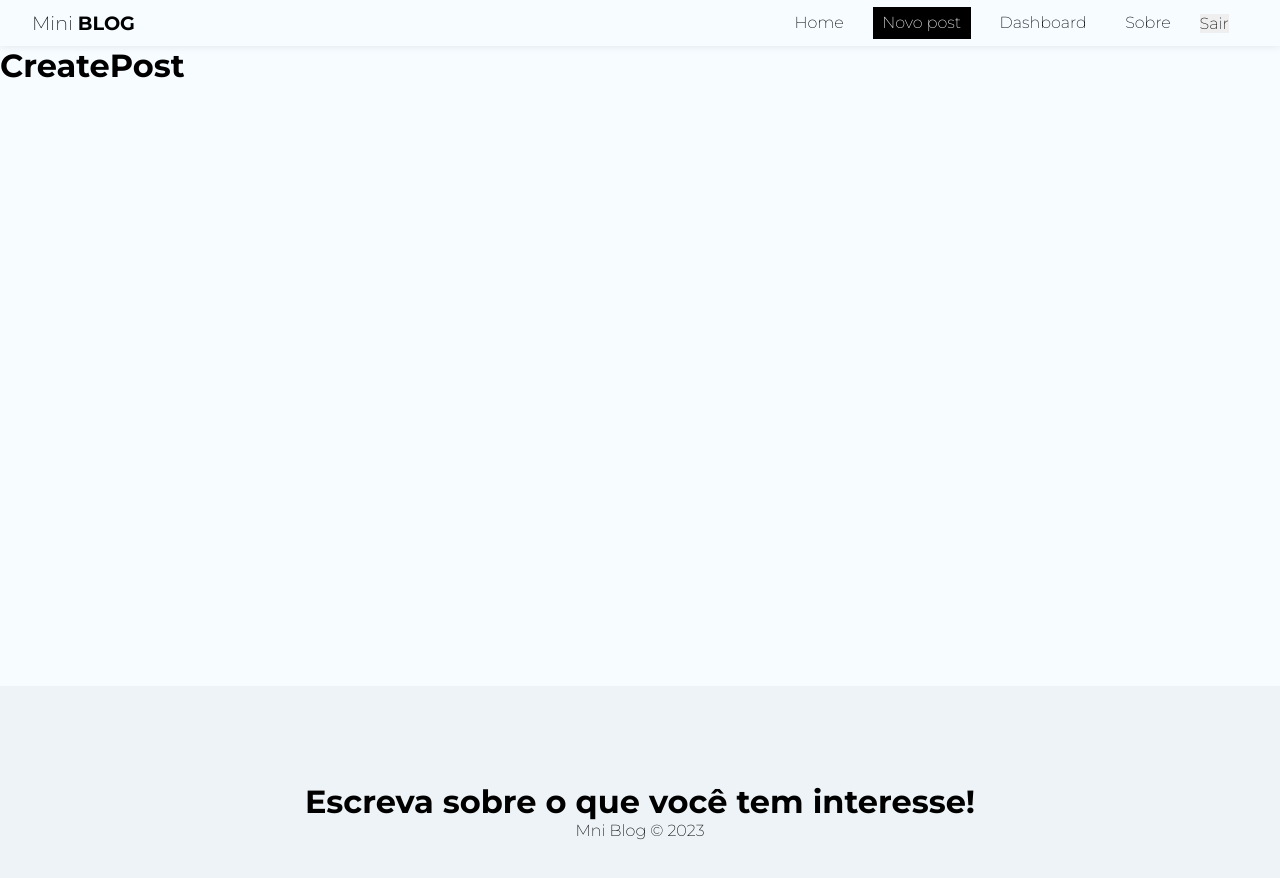
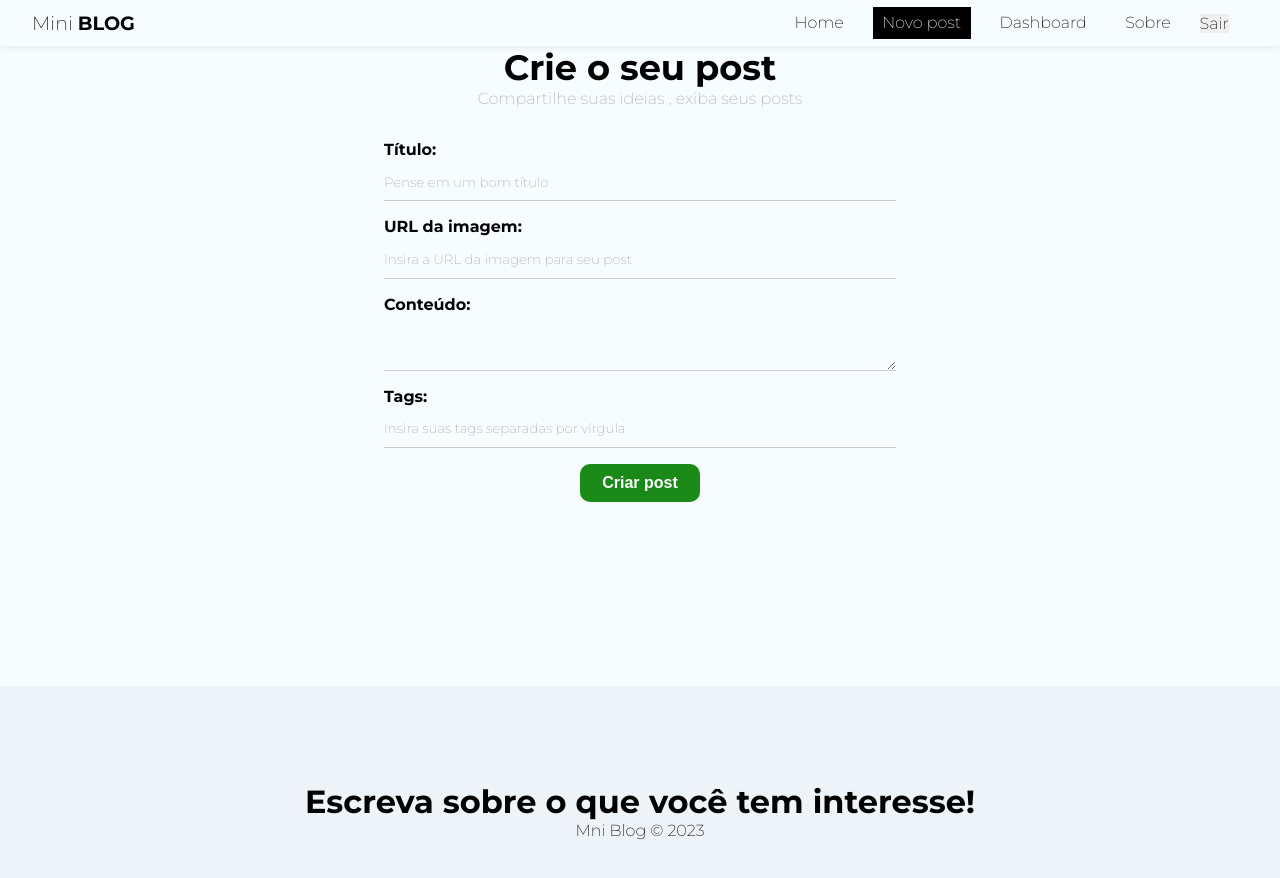
Before and after one commit to AllanC12/mini_blog_reactJS, a React (Create React App) app: page /posts/create in a window 1280 px wide. Shown: the top 878 px of the page. Built offline with nearby package versions, Linux system fonts and the light colour scheme; no server answers; sample sign-in values are in the browser's storage.

Commit message:
estrutura da pagina de criar posts finalizada

```diff
--- a/src/components/NavBar.module.scss
+++ b/src/components/NavBar.module.scss
@@ -1,4 +1,5 @@
 @import '../sass_mixins/flex_elements.scss'; //column-center , row-center , space-between-center ,display-flex
+@import '../sass_variables/sass_variables.scss';
 
 .navbar{
     @include space-between-center();
@@ -30,6 +31,6 @@
 }
 
 .active{
-    background-color: #000;
+    background-color: $color_default;
     color: #fff;
 }
--- a/src/pages/createPost/CreatePost.js
+++ b/src/pages/createPost/CreatePost.js
@@ -1,9 +1,70 @@
 import styles from './CreatePost.module.scss'
 
+import {useState} from 'react'
+import {useNavigate} from 'react-router-dom'
+import { useAuthContext } from '../../context/authContext'
+
 const CreatePost = () => {
+
+  const [title,setTitle] = useState('')
+  const [image,setImage] = useState('')
+  const [body,setBody] = useState('')
+  const [tags,setTags] = useState([])
+  const [formError,setFormError] = useState('')
+
+  const handleSubmit = (e) => {
+    e.preventDefault()
+  }
+
   return (
-    <h1>CreatePost</h1>
-  )
+    <div className={styles.create_post}>
+       <h2>Crie o seu post</h2>
+       <p>Compartilhe suas ideias , exiba seus posts</p>
+       <form onSubmit={handleSubmit}>
+
+         <label>
+            <span>Título:</span>
+            <input type="text"
+              name='title'
+              placeholder="Pense em um bom título"
+              onChange={(e) => setTitle(e.target.value)}
+              value={title}
+            />
+         </label>
+
+         <label>
+            <span>URL da imagem:</span>
+            <input type="text"
+              name='image'
+              placeholder="Insira a URL da imagem para seu post"
+              onChange={(e) => setImage(e.target.value)}
+              value={image}
+            />
+         </label>
+
+         <label>
+            <span>Conteúdo:</span>
+            <textarea name="body"
+            onChange={(e) => setBody(e.target.value)}
+            value={body}></textarea>
+         </label>
+
+         <label>
+            <span>Tags:</span>
+            <input type="text"
+              name='tags'
+              placeholder="Insira suas tags separadas por vírgula"
+              onChange={(e) => setTags(e.target.value)}
+              value={tags}
+            />
+         </label>
+            <button className="btn">Criar post</button>
+            {/* {!loading && <button className="btn">Criar post</button>}
+            {loading && <button className="btn" disabled>Aguarde...</button>}
+            {error && <p className="error">{error}</p>} */}
+       </form>
+   </div>
+)
 }
 
 export default CreatePost
--- a/src/pages/createPost/CreatePost.module.scss
+++ b/src/pages/createPost/CreatePost.module.scss
@@ -0,0 +1,14 @@
+ @import "../../sass_variables/sass_variables.scss";
+
+.create_post{
+  text-align: $text_center;
+
+  h2{
+    font-size: 2.2em;
+  }
+
+  p{
+    color: $color_grey;
+    margin-bottom: 2em;
+  }
+}
--- a/src/pages/login/Login.module.scss
+++ b/src/pages/login/Login.module.scss
@@ -1,8 +1,10 @@
+@import '../../sass_variables/sass_variables.scss';
+
 .login{
-    text-align: center;
+    text-align: $text_center;
 
     p{
-        color: #AAA;
+        color: $color_grey;
         margin-top: 10px;
     }
 }
--- a/src/pages/register/Register.module.scss
+++ b/src/pages/register/Register.module.scss
@@ -1,7 +1,9 @@
+@import '../../sass_variables/sass_variables.scss';
+
 .register{
-    text-align: center;
+    text-align: $text_center;
 
     p{
-        color: #aaa;
+        color: $color_grey;
     }
 }
--- a/src/sass_variables/sass_variables.scss
+++ b/src/sass_variables/sass_variables.scss
@@ -1 +1,4 @@
 $color_default: #000;
+$color_grey: #AAA;
+
+$text_center: center;
```
